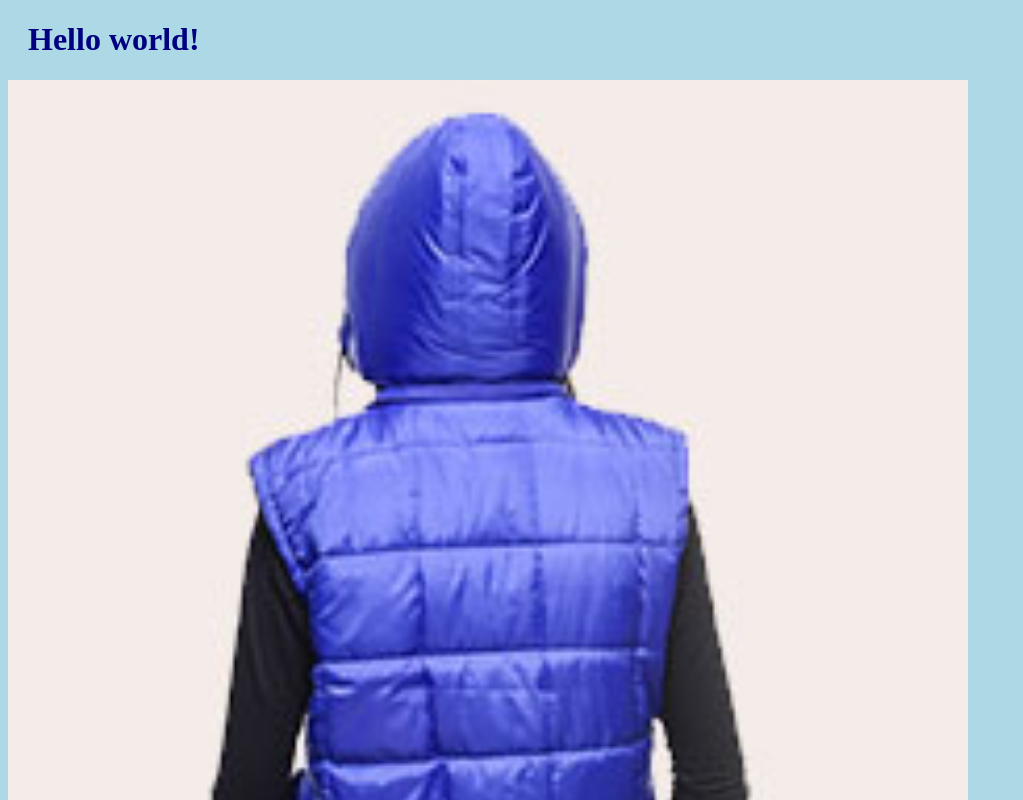
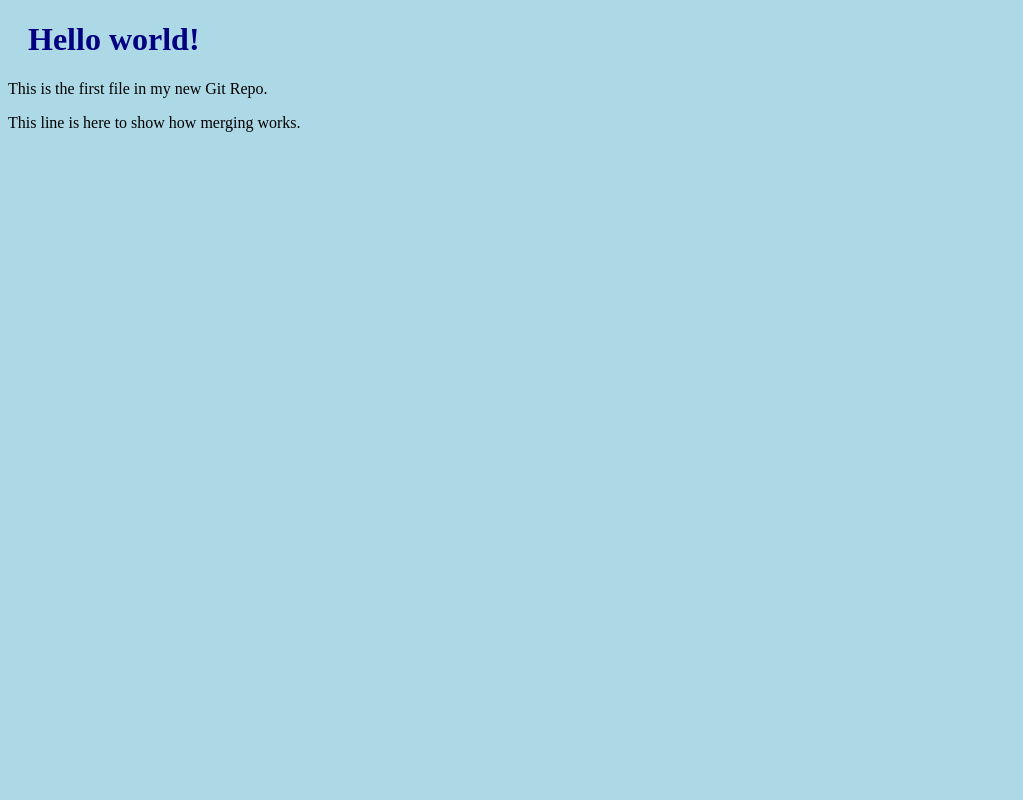
Before and after one commit to Alykhaksar/hello-world, a plain HTML site: page index.html in a window 1280 px wide. Shown: the top 800 px of the page, without its empty margins (0-1023 px from the left). Drawn offline with Linux system fonts and the light colour scheme.

Commit message:
ali khaksar

```diff
--- a/index.html
+++ b/index.html
@@ -6,11 +6,8 @@
     <link href="style.css" rel="stylesheet">
 </head>
 <body>
-
 <h1>Hello world!</h1>
-<div><img src="113.jpg" alt="Hello World from Space"
-          style="width:100%;max-width:960px"></div>
 <p>This is the first file in my new Git Repo.</p>
-<p>A new line in our file!</p>
+<p>This line is here to show how merging works.</p>
 </body>
 </html>
```
